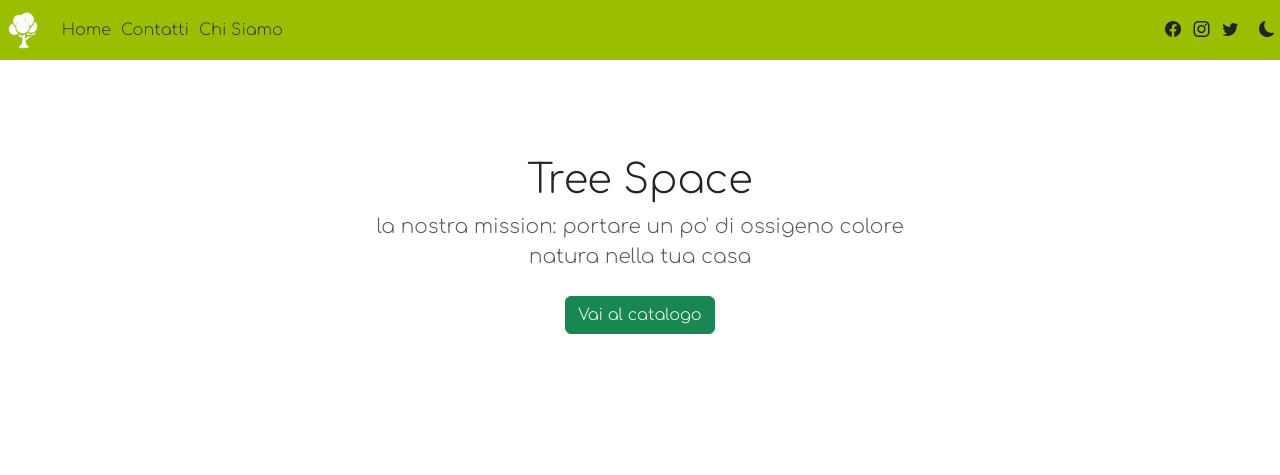
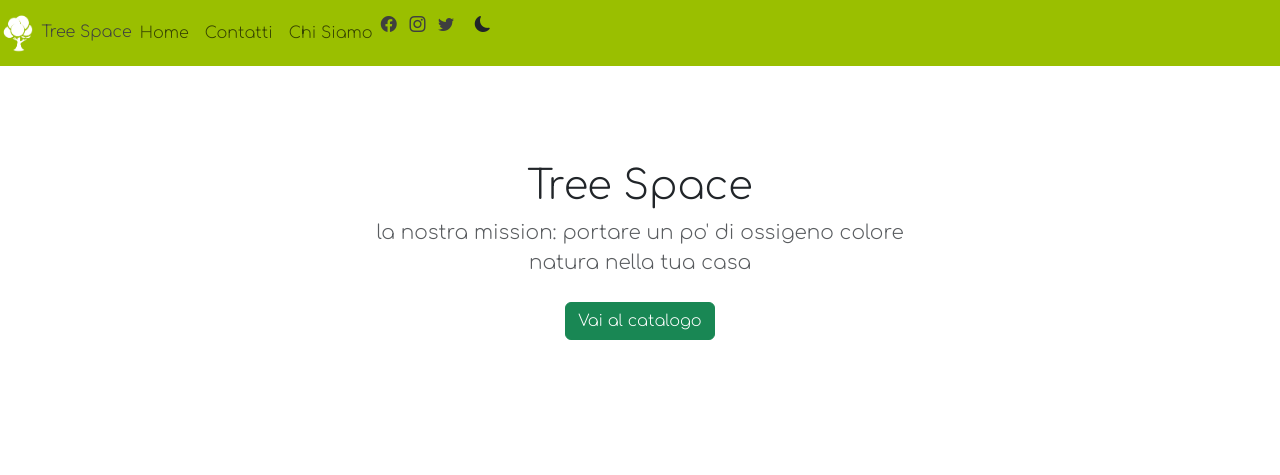
Before and after one commit to diclementef92/S6_progetto, a plain HTML site: page index.html in a window 1280 px wide. Shown: the top 475 px of the page. Drawn offline with nearby package versions, Linux system fonts and the light colour scheme.

Commit message:
navbar con bootstrap

```diff
--- a/assets/css/app.scss
+++ b/assets/css/app.scss
@@ -1,7 +1,7 @@
 @import url("https://fonts.googleapis.com/css2?family=Comfortaa:wght@300;600&display=swap");
 
+@import "./partials/variables";
 @import "./partials/reset";
-@import "./partials/variables";
 @import "./partials/nav";
 @import "./partials/main";
 @import "./partials/carousel";
--- a/assets/css/partials/_nav.scss
+++ b/assets/css/partials/_nav.scss
@@ -1,37 +1,17 @@
 nav {
-  display: flex;
-  justify-content: space-between;
-  align-items: center;
   background-color: $nav-bg-color;
-  padding: 5px;
   font: {
     family: $nav-font;
   }
-  div:first-of-type {
-    display: flex;
-  }
 
-  ul {
-    list-style-type: none;
-    display: flex;
-    align-items: center;
-    padding: 0;
-    margin-left: $margin-nav;
-
-    li {
-      margin-right: $margin-nav-items;
-      a {
-        color: $main-font-color;
-      }
-    }
-  }
   img {
     height: $logo-height;
   }
+
   .dark-theme {
-    // background-color: $btn-bg-color;
-    // border-width: 0;
-    // border-radius: 5px;
-    // color: $text-color;
+    cursor: pointer;
+  }
+  .light-theme {
+    cursor: pointer;
   }
 }
--- a/assets/css/partials/_reset.scss
+++ b/assets/css/partials/_reset.scss
@@ -3,6 +3,7 @@ body {
 }
 a {
   text-decoration: none;
+  color: $main-font-color;
 }
 ul {
   margin: 0;
--- /dev/null
+++ b/assets/js/app.js
@@ -0,0 +1,13 @@
+window.onload = () => {
+  const dark_theme_btn = document.querySelector(".dark-theme");
+  const light_theme_btn = document.querySelector(".light-theme");
+  light_theme_btn.style.display = "none";
+
+  dark_theme_btn.onclick = function () {
+    console.log("black theme click");
+    const body = document.querySelector("body");
+    body.style.backgroundColor = "black";
+    dark_theme_btn.style.display = "none";
+    light_theme_btn.style.display = "inline";
+  };
+};
--- a/index.html
+++ b/index.html
@@ -7,7 +7,7 @@
     <meta name="description" content="">
     <meta name="author" content="Mark Otto, Jacob Thornton, and Bootstrap contributors">
     <meta name="generator" content="Hugo 0.108.0">
-    <title>Album example · Bootstrap v5.3</title>
+    <title>Tree Space Store</title>
 
     <link rel="canonical" href="https://getbootstrap.com/docs/5.3/examples/album/">
 
@@ -37,21 +37,31 @@
 <body>
 
     <header>
-        <nav>
-            <div>
+        <nav class="navbar navbar-expand-md">
+            <a href="#">
                 <img src="./assets/img/albero.jpg" alt="albero-logo">
-                <ul>
-                    <li><a href="#">Home</a></li>
-                    <li><a href="./contatti.html">Contatti<a></li>
-                    <li><a href="./aboutUs.html">Chi Siamo</a></li>
+                Tree Space
+            </a>
+            <button class="navbar-toggler" type="button" data-toggle="collapse" data-target="#navbarNav"
+                aria-controls="navbarNav" aria-expanded="false" aria-label="Toggle navigation">
+                <span class="navbar-toggler-icon"></span>
+            </button>
+            <div class="collapse navbar-collapse" id="navbarNav">
+                <ul class="navbar-nav">
+                    <li class="nav-item active"><a class="nav-link" href="#">Home</a></li>
+                    <li class="nav-item"><a class="nav-link" href="./contatti.html">Contatti<a></li>
+                    <li class="nav-item"><a class="nav-link" href="./aboutUs.html">Chi Siamo</a></li>
+
+                    <li class="nav-item">
+                        <a href="https://www.facebook.com/">
+                            <i class="bi bi-facebook me-2"></i>
+                        </a>
+                        <a href="https://www.instagram.com/"><i class="bi bi-instagram me-2"></i>
+                        </a>
+                        <a href="https://www.twitter.com/"><i class="bi bi-twitter me-2"></i></a>
+                        <i class="bi bi-moon-fill dark-theme ms-2"></i>
+                        <i class="bi bi-sun-fill light-theme ms-2"></i>
                 </ul>
-            </div>
-            <div>
-                <a class="text-dark" href="https://www.facebook.com/"><i class="bi bi-facebook me-2"></i></a>
-                <a class="text-dark" href="https://www.instagram.com/"><i class="bi bi-instagram me-2"></i></a>
-                <a class="text-dark" href="https://www.twitter.com/"><i class="bi bi-twitter me-2"></i></a>
-
-                <i class="bi bi-moon-fill dark-theme ms-2"></i>
             </div>
         </nav>
     </header>
@@ -199,8 +209,8 @@
 
     </main>
 
-    <footer class="text-muted py-5 bg-light">
-        <div class=" container">
+    <footer class="text-muted py-4 bg-light">
+        <div class="container">
             <p class="float-end mb-1">
                 <a href="#">Back to top</a>
             </p>
@@ -218,7 +228,7 @@
     <script src="https://cdn.jsdelivr.net/npm/bootstrap@4.3.1/dist/js/bootstrap.min.js"
         integrity="sha384-JjSmVgyd0p3pXB1rRibZUAYoIIy6OrQ6VrjIEaFf/nJGzIxFDsf4x0xIM+B07jRM"
         crossorigin="anonymous"></script>
-
+    <script src="./assets/js/app.js"></script>
 
 </body>
 
```
Also changed, not shown: nav.html (added, +51 -0 lines), assets/css/app.css, 1 other file.
